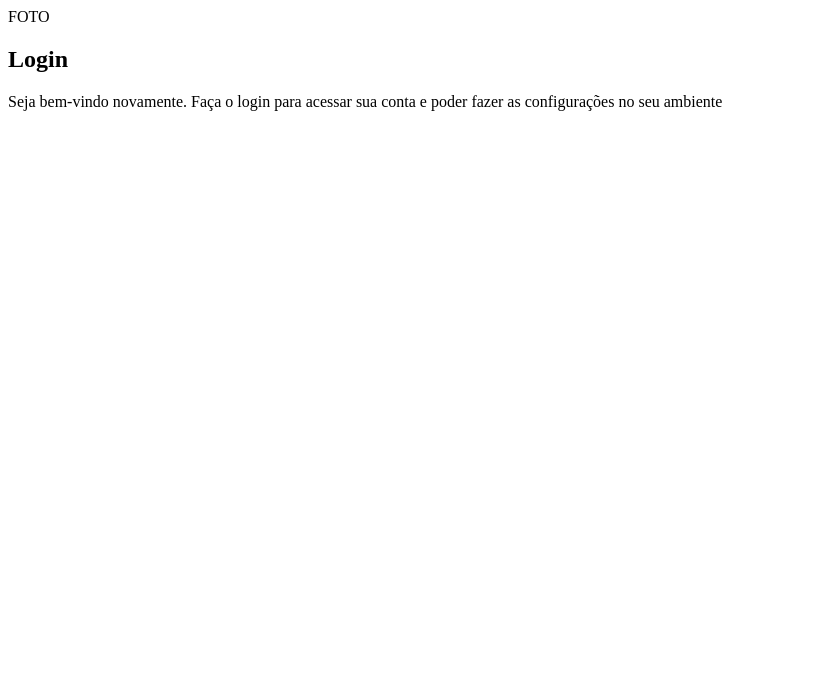
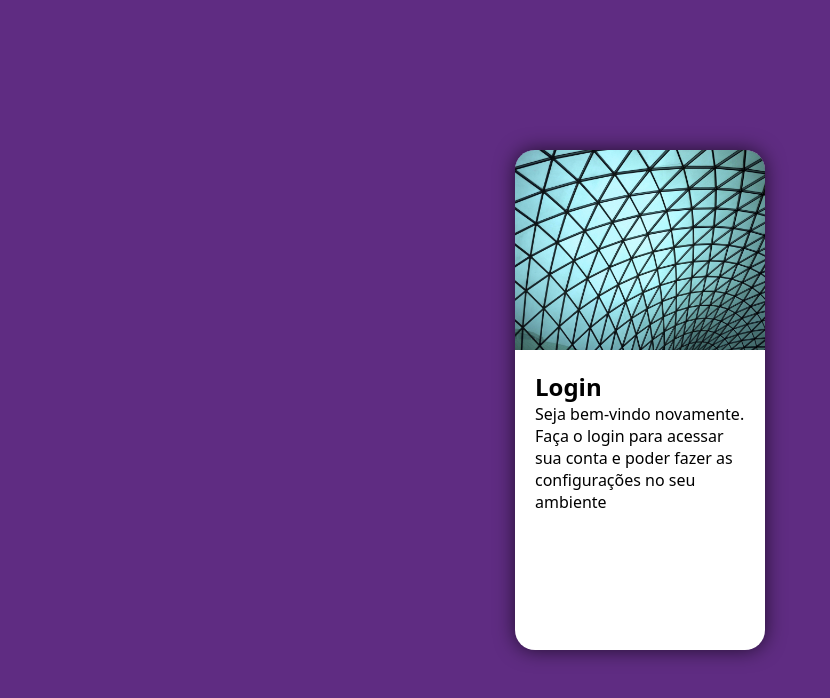
Before and after one commit to pablodupret/Projeto-login, a plain HTML site: page index.html in a window 1280 px wide. Shown: the whole page, without its empty margins (0-830 px from the left). Drawn offline with Linux system fonts and the light colour scheme.

Commit message:
update logoin

```diff
--- a/estilos/style.css
+++ b/estilos/style.css
@@ -2,4 +2,52 @@
 
 /* Paleta de Cores
 Verde #049a09d
-Lilás: #5f2c82
+Lilás: #5f2c82 */
+
+
+* {
+    font-family: system-ui, -apple-system, BlinkMacSystemFont, 'Segoe UI', Roboto, Oxygen, Ubuntu, Cantarell, 'Open Sans', 'Helvetica Neue', sans-serif;
+    padding: 0px;
+    margin: 0px;
+    box-sizing: border-box;
+}
+
+body, html {
+    background-color: #5f2c82 ;
+    height: 100vh;
+    width: 100vw;
+}
+
+main {
+    position: relative;
+    height: 100vh;
+    width: 100vw;
+}
+
+section#login {
+
+    background-color: white;
+    width: 250px;
+    height: 500px;
+    border-radius: 20px;
+    overflow: hidden;
+    position: absolute;
+    top: 50%;
+    left: 50%;
+    transform: translate(-50%, -50%);
+    box-shadow: 0px 0px 20px rgba(0, 0, 0, 0.650);
+}
+
+div#imagem{
+    display: block;
+    background: #5f2c82 url(../imagens/pexels-pixabay-248921.jpg) no-repeat;
+    height: 200px;
+    background-size: cover;
+    background-position: left;
+}
+
+div#formulário  {
+    display: block;
+    padding: 20px;
+
+}
--- a/index.html
+++ b/index.html
@@ -16,7 +16,7 @@
 
             <div id="imagem">
 
-                FOTO
+
 
             </div>
 
@@ -27,11 +27,7 @@
 
                 <form action="login.php" method="post">
 
-
-
                 </form>
-
-
             </div>
 
 
```
